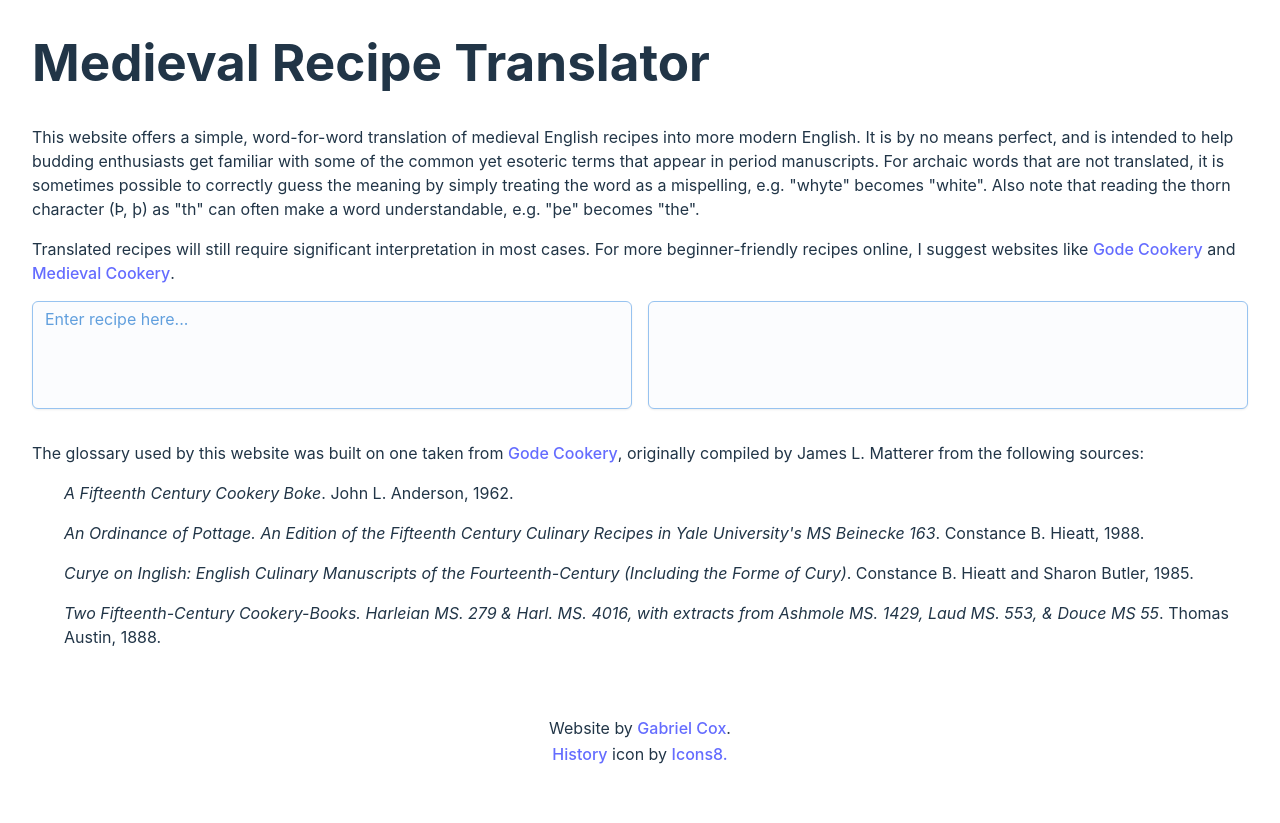
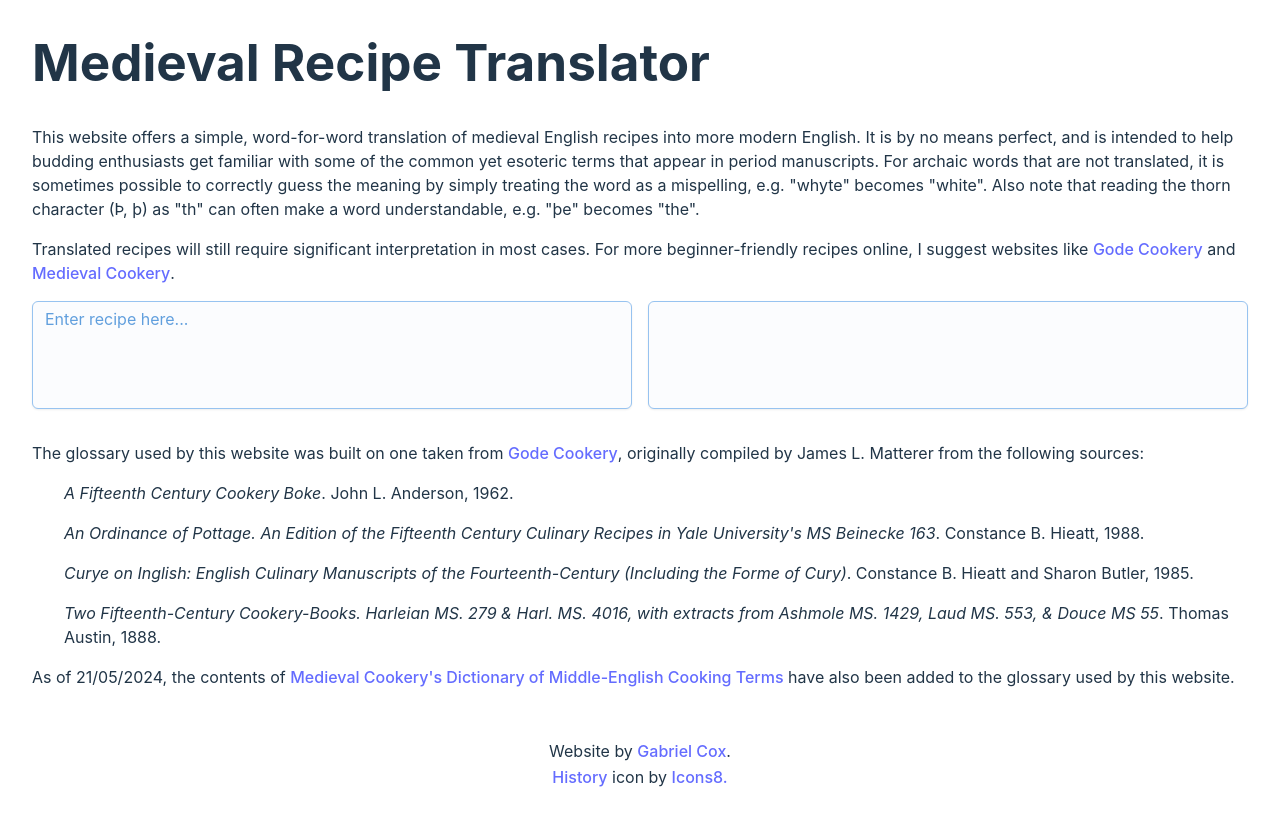
Before and after one commit to gjcox/MedievalRecipeTranslatorApp, a React (Vite) app in the folder medieval-recipe-app/: page / in a window 1280 px wide. Before the commit the page ends 800 px from the top, so only its background shows below. Built offline with nearby package versions, Linux system fonts and the light colour scheme; no server answers.

Commit message:
docs: add glossary contents from Medieval Cookery and corresponding acknowledgement

```diff
--- a/medieval-recipe-app/src/App.jsx
+++ b/medieval-recipe-app/src/App.jsx
@@ -93,6 +93,7 @@ function App() {
         </Box>
         <p>The glossary used by this website was built on one taken from <a href="http://www.godecookery.com/glossary/glossary.htm">Gode Cookery</a>, originally compiled by James L. Matterer from the following sources:</p>
         {bibliography.map((citation, i) => <p key={i} className='citation'><i>{citation.title}</i>. {citation.author}, {citation.year}.</p>)}
+        <p>As of 21/05/2024, the contents of <a href="https://medievalcookery.com/dictionary/">Medieval Cookery&apos;s Dictionary of Middle-English Cooking Terms</a> have also been added to the glossary used by this website.</p>
       </div>
       <footer>
         <p>Website by <a href="https://github.com/gjcox">Gabriel Cox</a>.</p>
```
Also changed, not shown: 1 other file (tests, documents, lock files or other folders).
